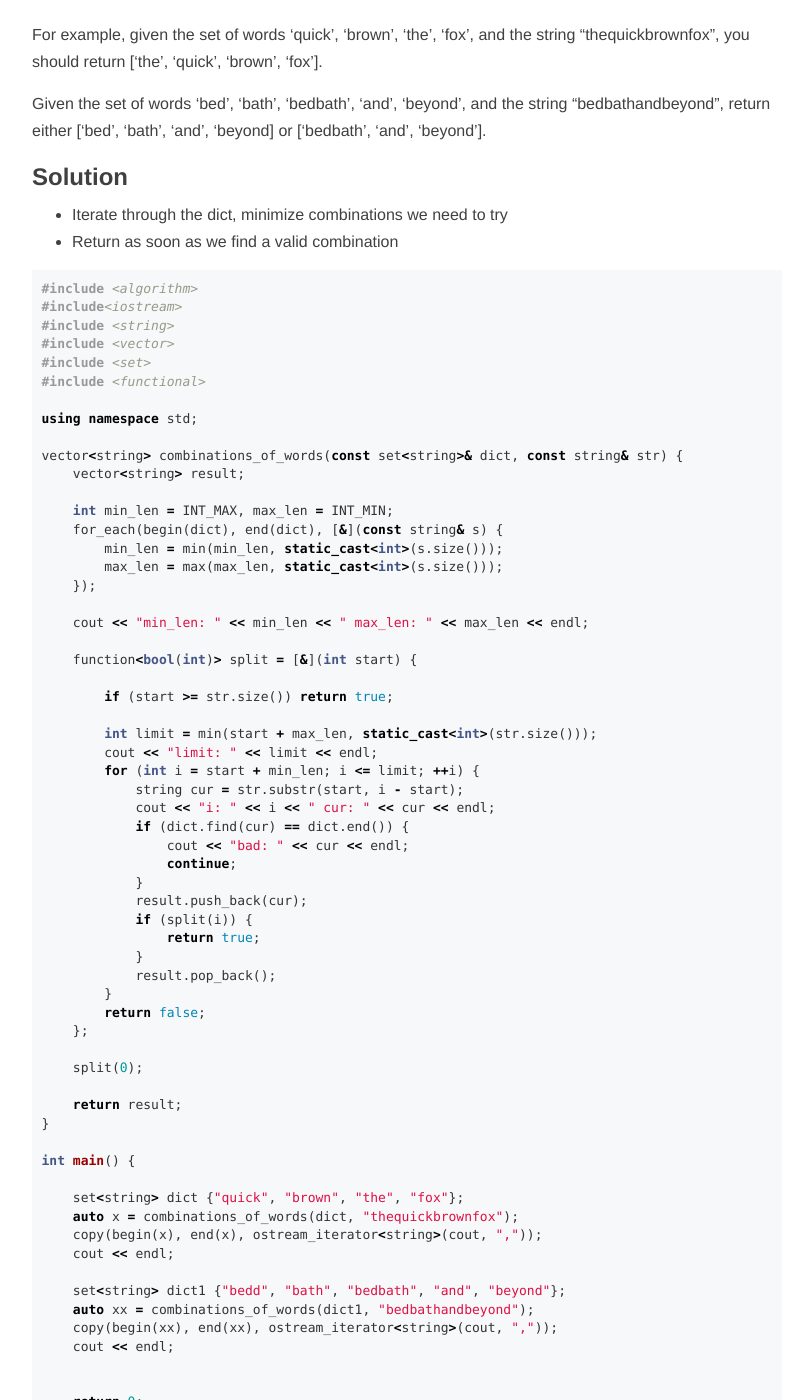
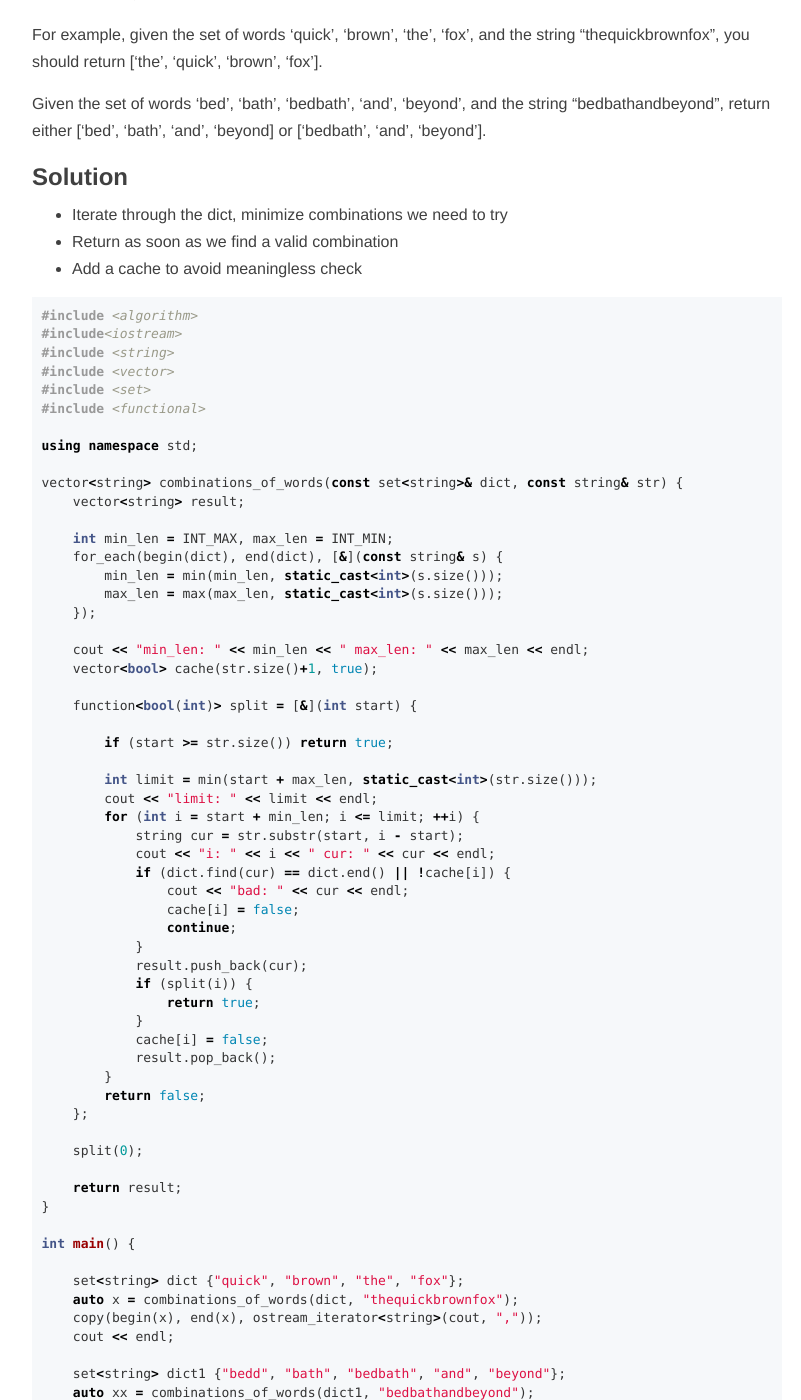
Before and after one commit to chunyang-wen/chunyang-wen.github.io, a Jekyll site: the page built from _posts/2020/2020-07-19-combinations-of-words.md, in a window 1280 px wide and 1400 px high, scrolled down 480 px. Shown: the whole window, without its empty margins (233-1034 px from the left). Built offline with Jekyll 4.4.1, drawn with Linux system fonts in a browser that asks for light colours; comment, search, counter and statistics services are not loaded.

Commit message:
add cache

````diff
--- a/_posts/2020/2020-07-19-combinations-of-words.md
+++ b/_posts/2020/2020-07-19-combinations-of-words.md
@@ -26,6 +26,7 @@ Given the set of words 'bed', 'bath', 'bedbath', 'and', 'beyond', and the string
 
 + Iterate through the dict, minimize combinations we need to try
 + Return as soon as we find a valid combination
++ Add a cache to avoid meaningless check
 
 ```cpp
 #include <algorithm>
@@ -47,6 +48,7 @@ vector<string> combinations_of_words(const set<string>& dict, const string& str)
     });
 
     cout << "min_len: " << min_len << " max_len: " << max_len << endl;
+    vector<bool> cache(str.size()+1, true);
 
     function<bool(int)> split = [&](int start) {
 
@@ -57,14 +59,16 @@ vector<string> combinations_of_words(const set<string>& dict, const string& str)
         for (int i = start + min_len; i <= limit; ++i) {
             string cur = str.substr(start, i - start);
             cout << "i: " << i << " cur: " << cur << endl;
-            if (dict.find(cur) == dict.end()) {
+            if (dict.find(cur) == dict.end() || !cache[i]) {
                 cout << "bad: " << cur << endl;
+                cache[i] = false;
                 continue;
             }
             result.push_back(cur);
             if (split(i)) {
                 return true;
             }
+            cache[i] = false;
             result.pop_back();
         }
         return false;
````
